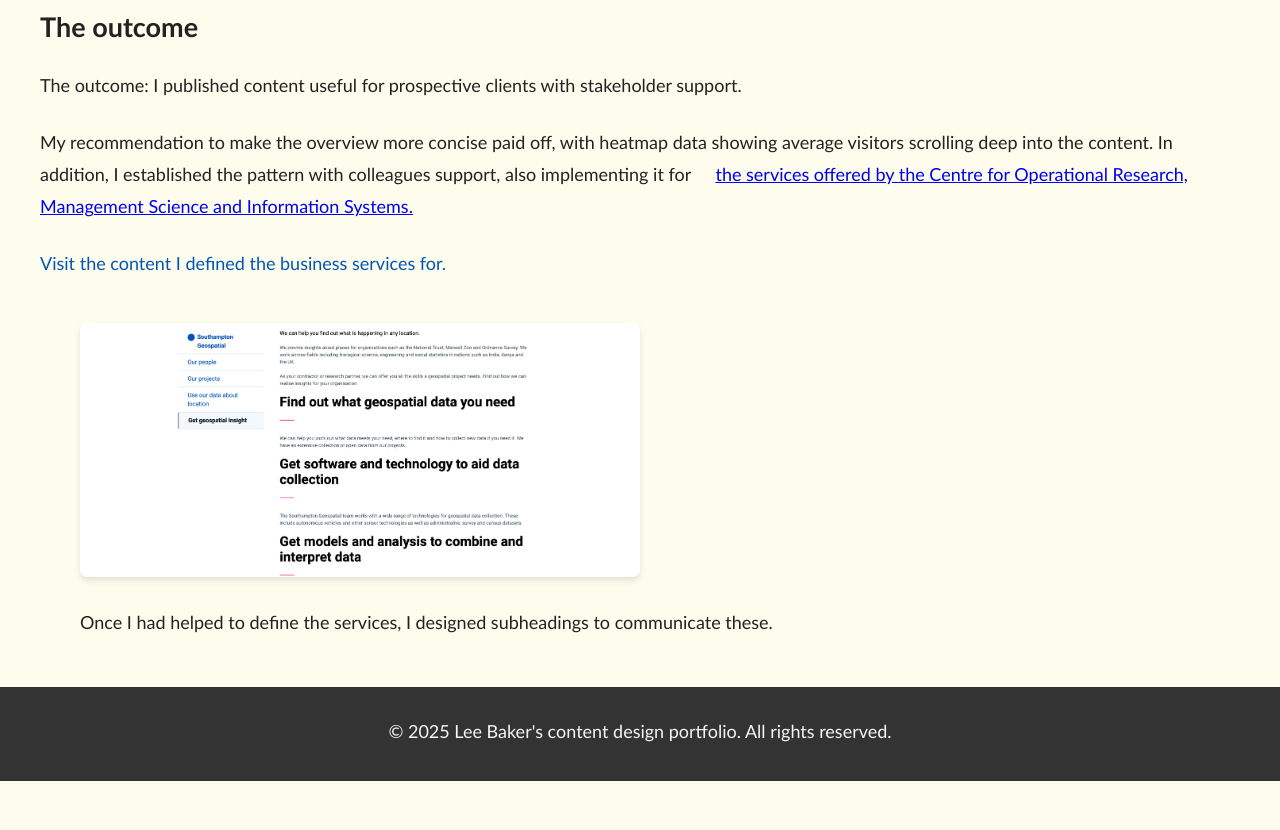
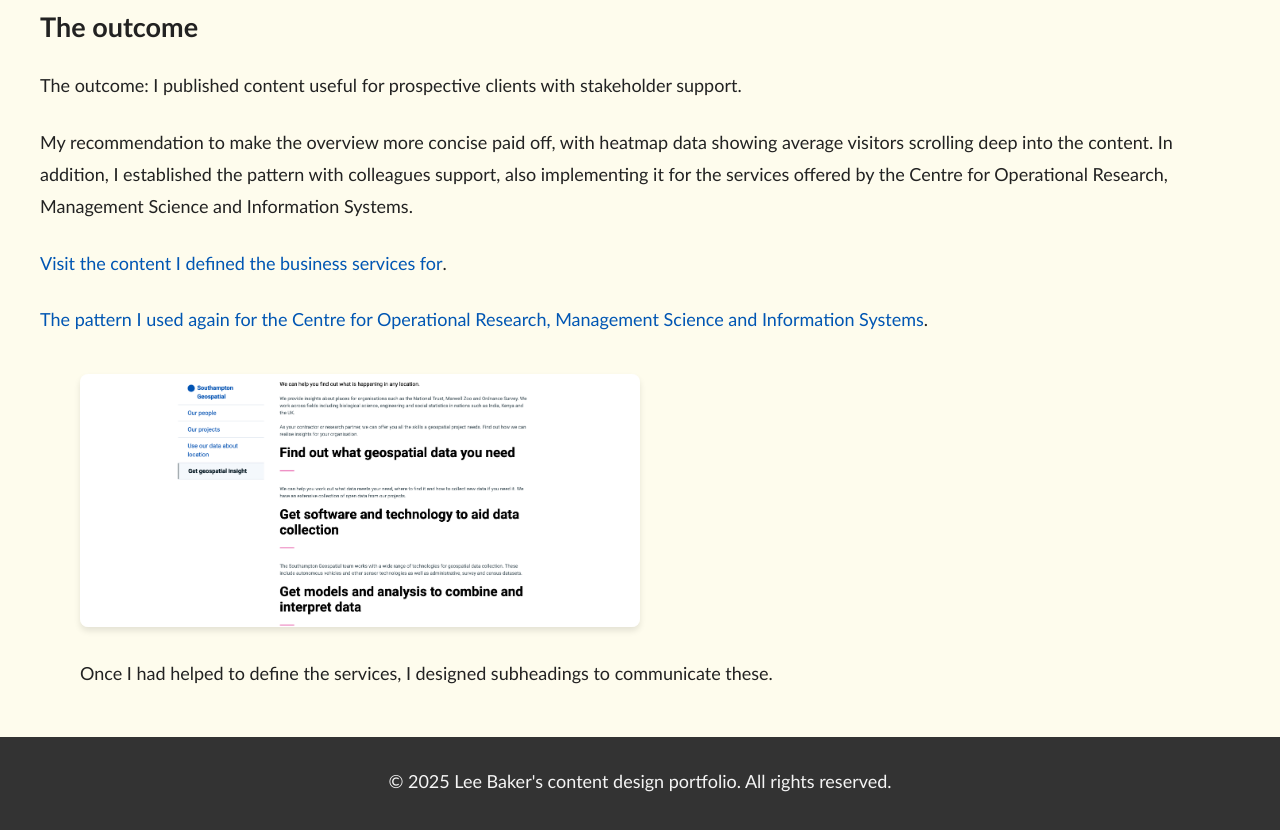
Before and after one commit to Lee-ux-content-designer/my-portfolio, a plain HTML site: page designing-for-business.html in a window 1280 px wide. Shown: the part 1400-2230 px from the top of the page. Before the commit the page ends 2181 px from the top, so only its background shows below. Drawn offline with Linux system fonts and the light colour scheme.

Commit message:
updating the designing for business page

```diff
--- a/designing-for-business.html
+++ b/designing-for-business.html
@@ -49,9 +49,10 @@
         </ul>
 <h2>The outcome</h2>
 <p>The outcome: I published content useful for prospective clients with stakeholder support.</p>
-<p>My recommendation to make the overview more concise paid off, with heatmap data showing average visitors scrolling deep into the content. In addition, I established the pattern with colleagues support, also implementing it for <a href="https://www.southampton.ac.uk/research/institutes-centres/cormsis/work-with-us">the services offered by the Centre for Operational Research, Management Science and Information Systems.</a></p>
-<a href="https://www.southampton.ac.uk/research/institutes-centres/southampton-geospatial/get-geospatial-insight" class="cta">Visit the content I defined the business services for.</a>
+<p>My recommendation to make the overview more concise paid off, with heatmap data showing average visitors scrolling deep into the content. In addition, I established the pattern with colleagues support, also implementing it for the services offered by the Centre for Operational Research, Management Science and Information Systems.</p>
+<a href="https://www.southampton.ac.uk/research/institutes-centres/southampton-geospatial/get-geospatial-insight" class="cta" tabindex="0">Visit the content I defined the business services for</a>.
 </p>
+<a href="https://www.southampton.ac.uk/research/institutes-centres/cormsis/work-with-us" class="cta" tabindex="0">The pattern I used again for the Centre for Operational Research, Management Science and Information Systems</a>.
 
         <figure><img src="defining-business-services-and-vocabulary.png" alt="A screenshot of the content outlining some services that the venture, Southampton Geospatial, provides. This includes clear subheadings for each service over 2 or 3 lines, allowing users to see at a glance what the services are and what they help with. For example, 'Get models and analysis to combine and interpret data'" class="portfolio-img">
 <figcaption>Once I had helped to define the services, I designed subheadings to communicate these.</figcaption>
```
